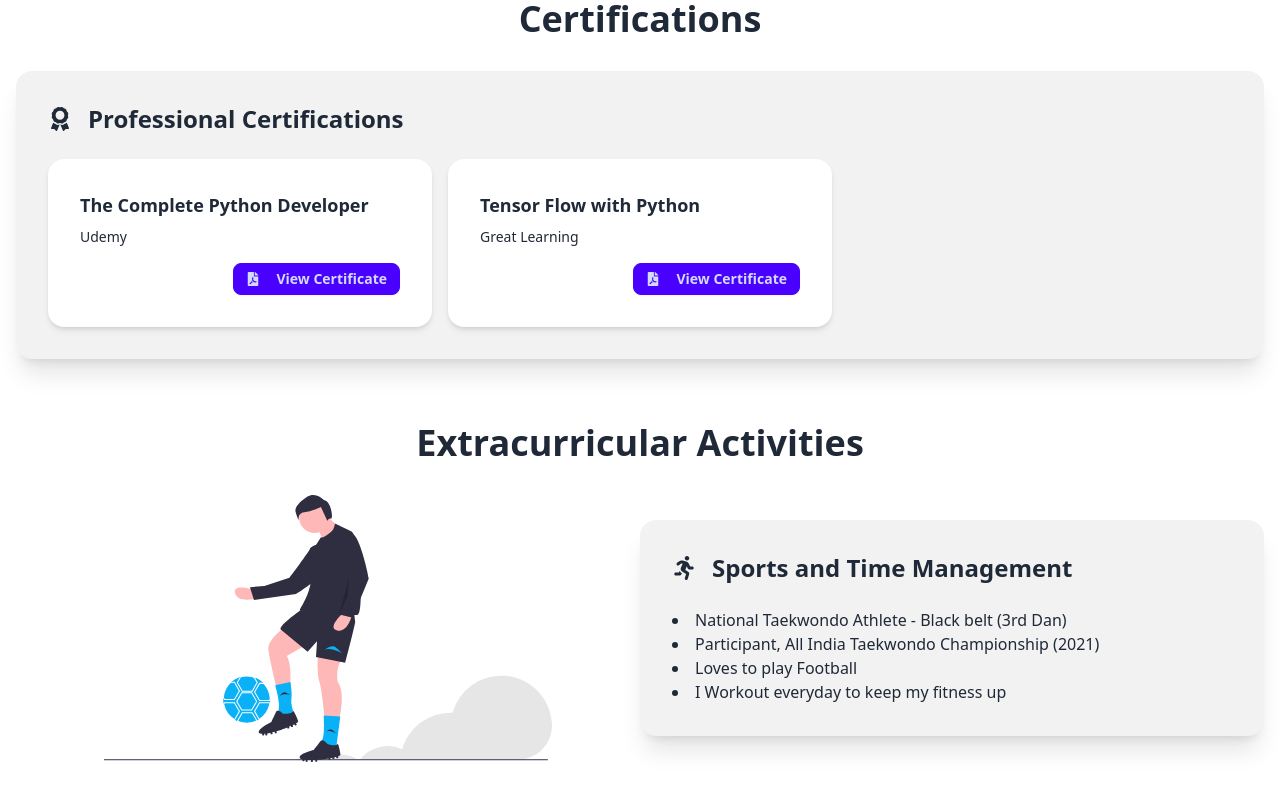
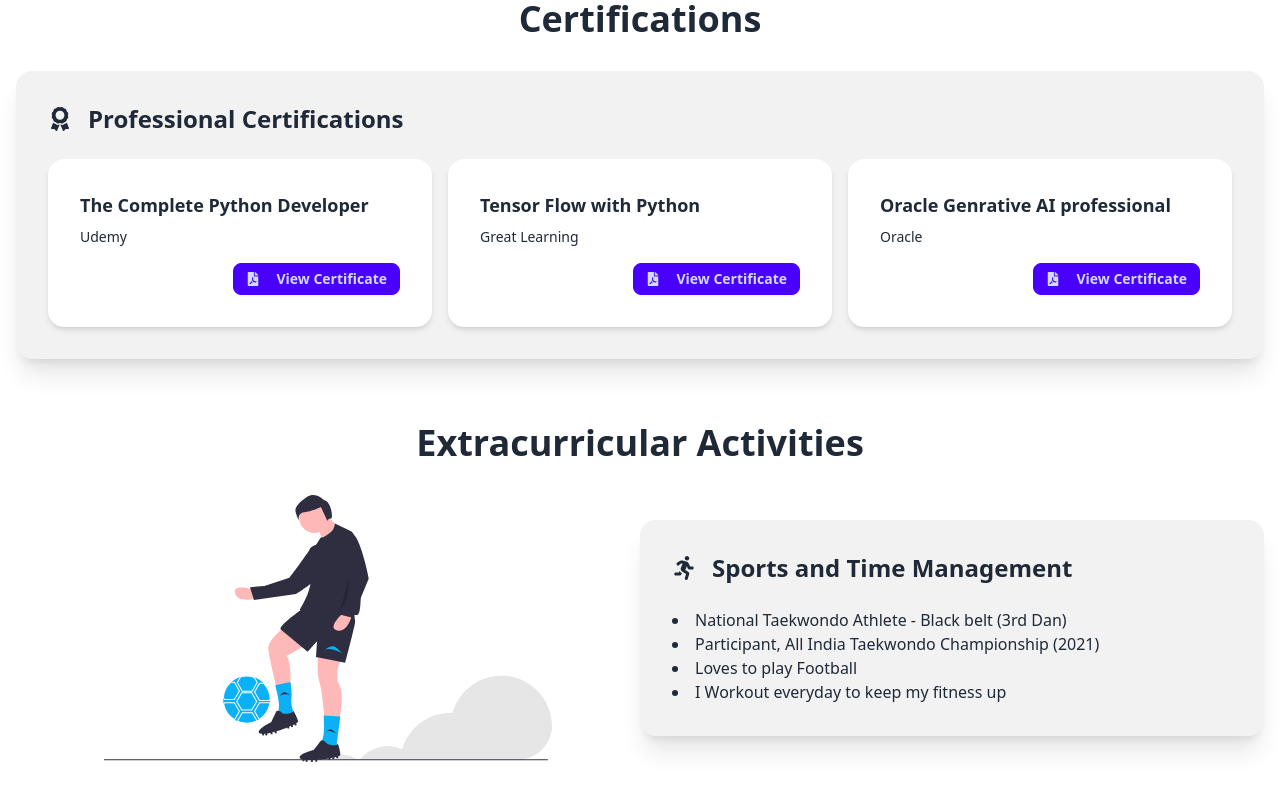
Before and after one commit to KalyanKanuri/My_Dev_Diary, a React (Vite) app: page /education in a window 1280 px wide. Shown: the part 1547-2347 px from the top of the page. Built offline with nearby package versions, Linux system fonts and the light colour scheme.

Commit message:
Add Oracle Gen AI certificate

```diff
--- a/src/pages/Education.jsx
+++ b/src/pages/Education.jsx
@@ -25,6 +25,11 @@ const Education = () => {
       name: "Tensor Flow with Python",
       issuer: "Great Learning",
       pdfLink: "https://olympus.mygreatlearning.com/courses/56698/certificate"
+    },
+    {
+      name: "Oracle Genrative AI professional",
+      issuer: "Oracle",
+      pdfLink: "https://brm-certview.oracle.com/ords/certview/ecertificate?ssn=OC5124452&trackId=OCI2024GAIOCP&key=6df513989280906e4ba84bdf26518b4f5620f92d"
     }
   ];
 
```
